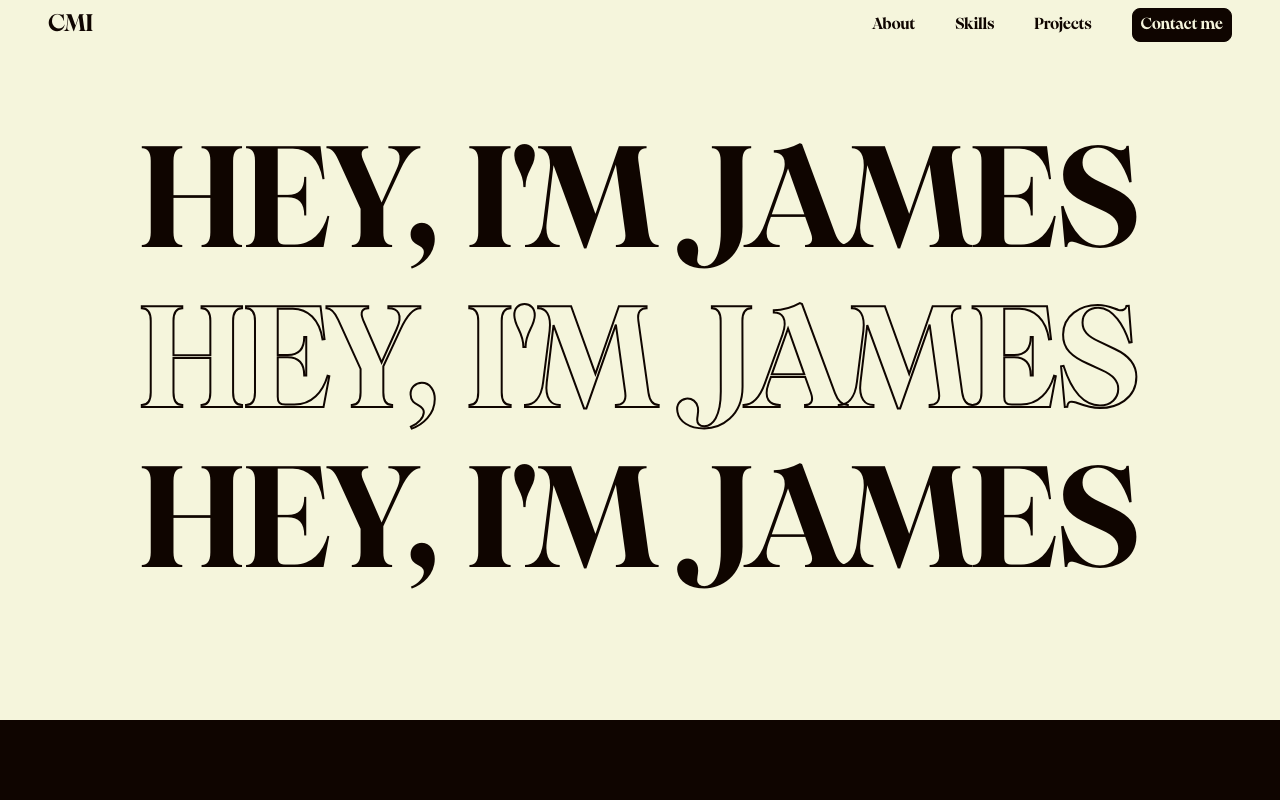
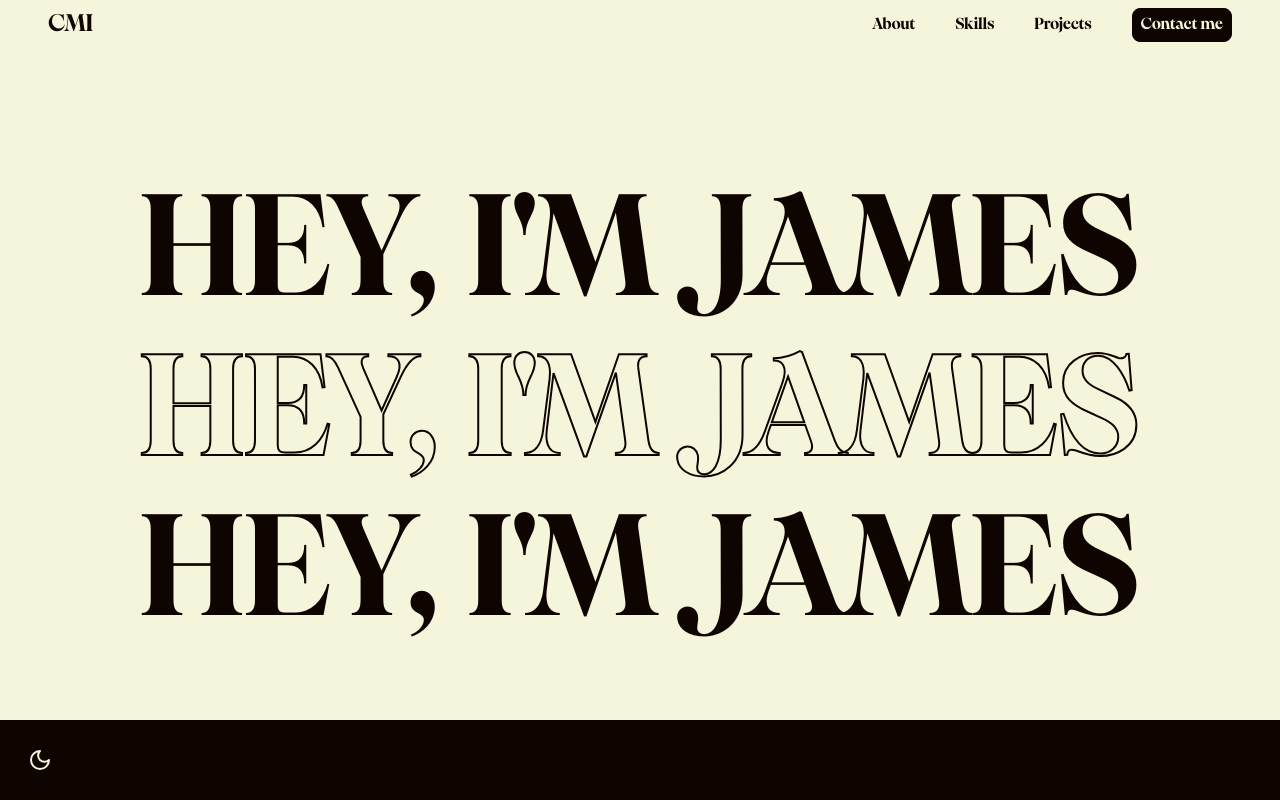
Before and after one commit to CMI-James/main-portfolio, a Next.js app: page / in a window 1280 px wide. Shown: the top 800 px of the page. Built offline with nearby package versions, Linux system fonts and the light colour scheme.

Commit message:
feat: added light/dark mode toggle

```diff
--- a/package.json
+++ b/package.json
@@ -13,6 +13,7 @@
     "framer-motion": "^11.3.24",
     "gsap": "^3.12.5",
     "lenis": "^1.1.9",
+    "lucide-react": "^0.475.0",
     "next": "14.2.5",
     "react": "^18.3.1",
     "react-dom": "^18.3.1",
--- /dev/null
+++ b/src/components/AnimatedThemeIcon.jsx
@@ -0,0 +1,55 @@
+"use client";
+
+import React from "react";
+import { useState, useEffect } from "react";
+import { motion } from "framer-motion";
+import { Sun, Moon } from "lucide-react";
+
+const AnimatedThemeIcon = () => {
+  const [isDark, setIsDark] = useState(false);
+
+  useEffect(() => {
+    // Check if dark mode is already set
+    const isDarkMode = document.documentElement.classList.contains("dark");
+    setIsDark(isDarkMode);
+  }, []);
+
+  const toggleTheme = () => {
+    setIsDark(!isDark);
+    document.documentElement.classList.toggle("dark");
+  };
+
+  return (
+    <button
+      onClick={toggleTheme}
+      className="w-12 h-12 rounded-full flex items-center justify-center focus:outline-none focus:ring-2 focus:ring-beige/50 dark:ring-yellow-300 dark:focus:ring-yellow-400 bg-brown-1000 dark:bg-brown-1000 transition-colors duration-300"
+      aria-label={isDark ? "Switch to light mode" : "Switch to dark mode"}
+    >
+      <motion.div
+        initial={false}
+        animate={{ rotate: isDark ? 0 : 360 }}
+        transition={{ duration: 0.5, ease: "easeInOut" }}
+        className="relative w-6 h-6"
+      >
+        <motion.div
+          initial={false}
+          animate={{ opacity: isDark ? 1 : 0 }}
+          transition={{ duration: 0.25 }}
+          className="absolute inset-0"
+        >
+          <Sun className="w-6 h-6 text-yellow-400" />
+        </motion.div>
+        <motion.div
+          initial={false}
+          animate={{ opacity: isDark ? 0 : 1 }}
+          transition={{ duration: 0.25 }}
+          className="absolute inset-0"
+        >
+          <Moon className="w-6 h-6 text-beige" />
+        </motion.div>
+      </motion.div>
+    </button>
+  );
+};
+
+export default AnimatedThemeIcon;
--- a/src/components/Hero.jsx
+++ b/src/components/Hero.jsx
@@ -1,5 +1,6 @@
 import React from "react";
 import { motion } from "framer-motion";
+import AnimatedThemeIcon from "./AnimatedThemeIcon";
 
 export default function Hero() {
   const textArray = ["HEY, I'M JAMES", "HEY, I'M JAMES", "HEY, I'M JAMES"];
@@ -37,6 +38,7 @@ export default function Hero() {
       variants={containerVariants}
     >
       <div className="fixed top-0 h-[90vh] w-full theme-dark-light">
+      <AnimatedThemeIcon />
         <motion.div
           className="sticky text-center theme-dark-light font-main top-0 h-[80vh] pt-[6rem] flex flex-col items-center justify-center text-4xl text-brown-1000 dark:text-beige bg-black"
         >
--- a/src/components/Layout.jsx
+++ b/src/components/Layout.jsx
@@ -7,6 +7,7 @@ import useDynamicPageEffects from "@/hooks/useDynamicPageEffects";
 import { useEffect, useRef, useState } from "react";
 import { FaArrowUp } from "react-icons/fa";
 import LoadingScreen from "./ui/LoadingScreen";
+import AnimatedThemeIcon from "./AnimatedThemeIcon";
 
 export default function Layout({ children }) {
   const router = useRouter();
@@ -33,11 +34,15 @@ export default function Layout({ children }) {
   return (
     <div>
       <AnimatePresence mode="wait">
-        <div key={router.pathname} >
+        <div key={router.pathname}>
           <Navbar />
           {children}
         </div>
       </AnimatePresence>
+      <div className={`fixed bottom-2 left-2 z-[10000] p-2 rounded-full`}>
+      <AnimatedThemeIcon />
+
+      </div>
       <motion.button
         onClick={scrollToTop}
         onMouseDown={handleMouseDown}
@@ -48,6 +53,7 @@ export default function Layout({ children }) {
       >
         <FaArrowUp className="text-2xl" />
       </motion.button>
+
     </div>
   );
 }
```
Also changed, not shown: 1 other file (tests, documents, lock files or other folders).
